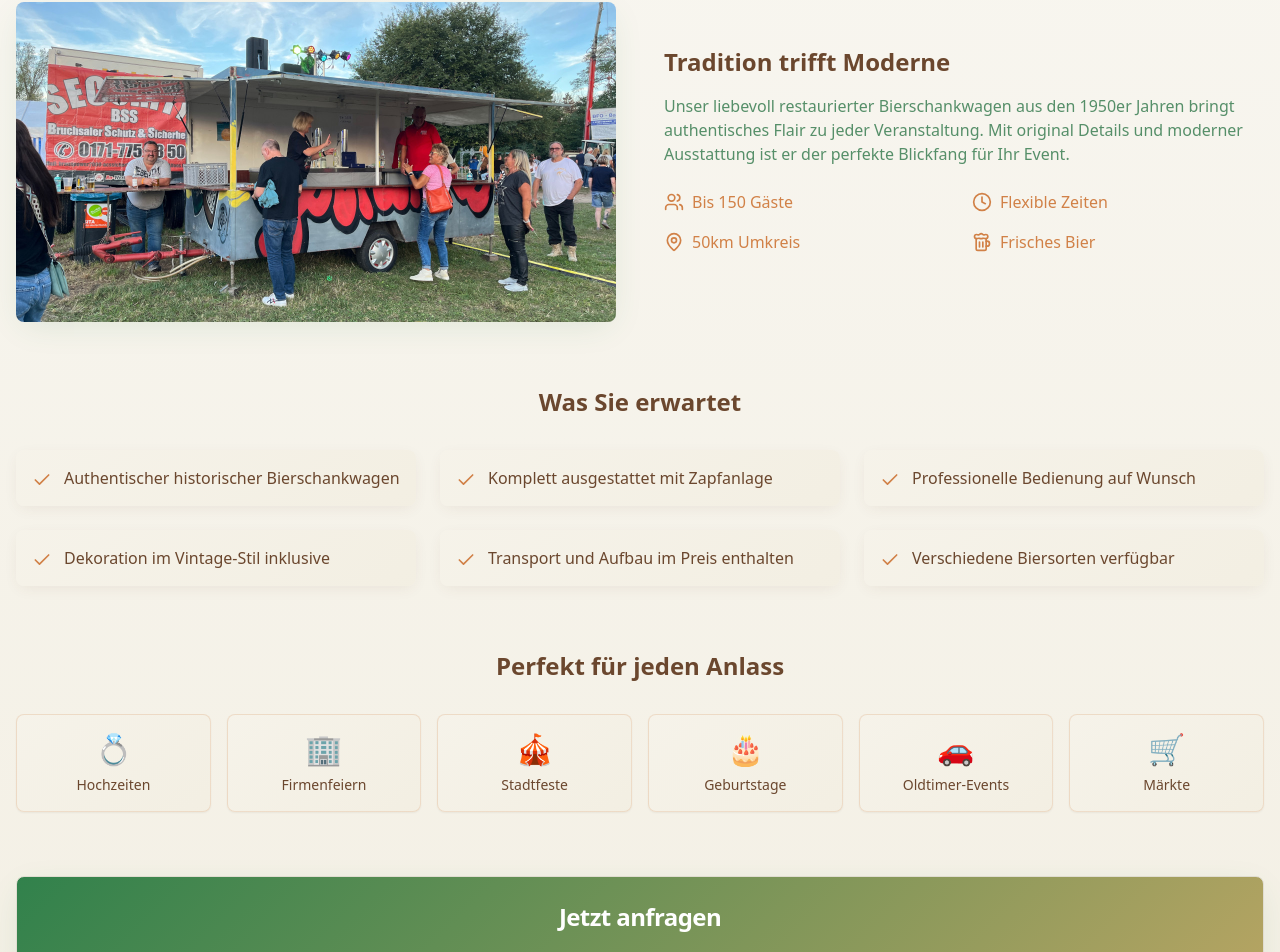
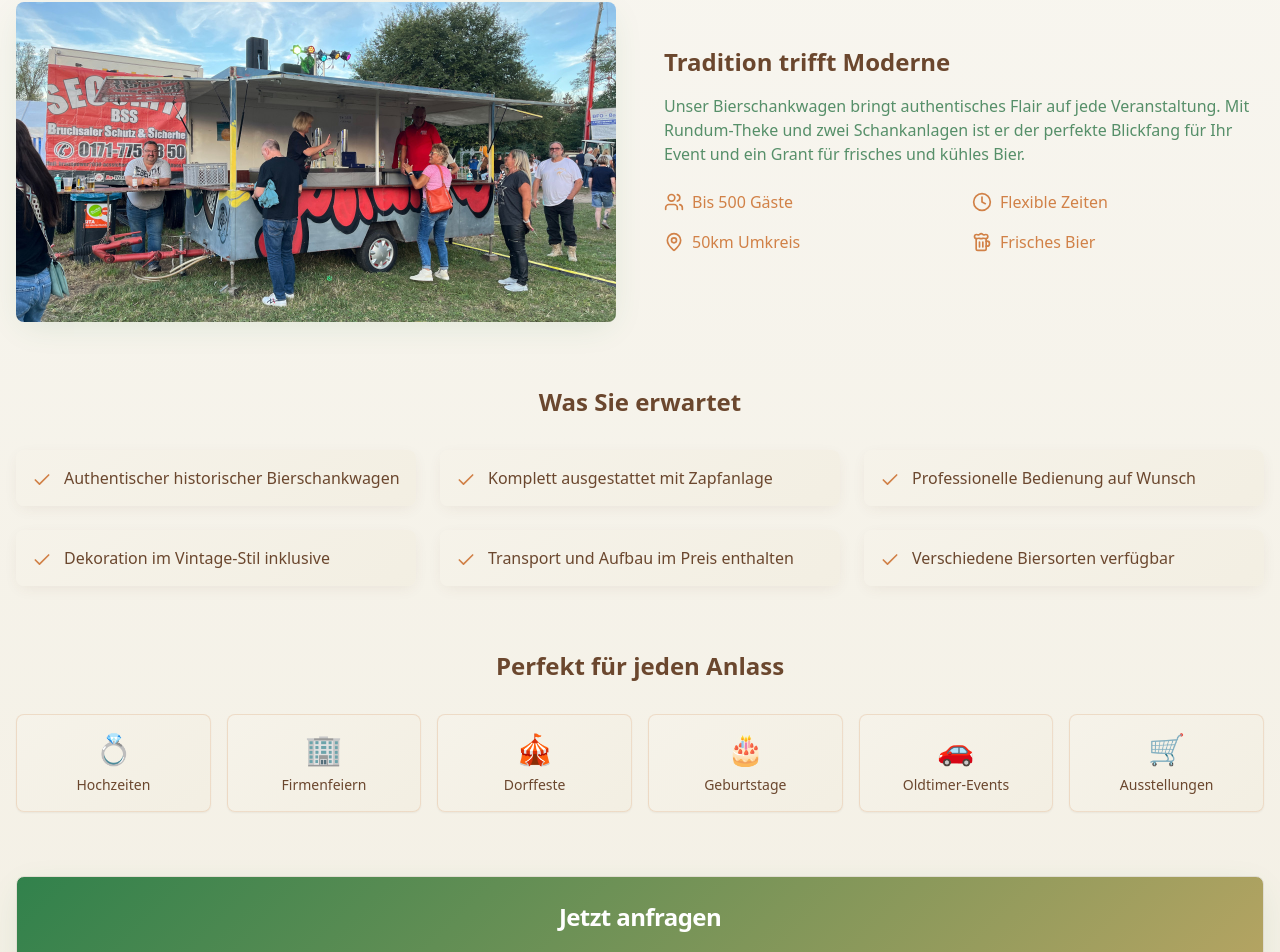
Before and after one commit to kdat-tk/forst-oldtimer-verein-portal, a React (Vite) app: page / in a window 1280 px wide. Shown: the part 3706-4658 px from the top of the page. Built offline with nearby package versions, Linux system fonts and the light colour scheme.

Commit message:
Update Rental.tsx

```diff
--- a/src/components/Rental.tsx
+++ b/src/components/Rental.tsx
@@ -17,10 +17,10 @@ const Rental = () => {
   const occasions = [
     { name: 'Hochzeiten', icon: '💍' },
     { name: 'Firmenfeiern', icon: '🏢' },
-    { name: 'Stadtfeste', icon: '🎪' },
+    { name: 'Dorffeste', icon: '🎪' },
     { name: 'Geburtstage', icon: '🎂' },
     { name: 'Oldtimer-Events', icon: '🚗' },
-    { name: 'Märkte', icon: '🛒' }
+    { name: 'Ausstellungen', icon: '🛒' }
   ];
 
   const packages = [
@@ -56,7 +56,7 @@ const Rental = () => {
             Bierschankwagen Vermietung
           </h2>
           <p className="text-xl text-vintage-leather max-w-2xl mx-auto">
-            Verleihen Sie Ihrer Veranstaltung mit unserem historischen Bierschankwagen echten Charme und Authentizität.
+            Verleihen Sie Ihrer Veranstaltung mit unserem praktischen Bierschankwagen echten Charme und Authentizität.
           </p>
         </div>
 
@@ -65,7 +65,7 @@ const Rental = () => {
           <div>
             <img
               src={bierwagenImage}
-              alt="Historischer Bierschankwagen"
+              alt="Unser Bierschankwagen"
               className="w-full h-64 lg:h-80 object-cover rounded-lg shadow-vintage"
             />
           </div>
@@ -74,14 +74,13 @@ const Rental = () => {
               Tradition trifft Moderne
             </h3>
             <p className="text-vintage-leather mb-6">
-              Unser liebevoll restaurierter Bierschankwagen aus den 1950er Jahren bringt
-              authentisches Flair zu jeder Veranstaltung. Mit original Details und
-              moderner Ausstattung ist er der perfekte Blickfang für Ihr Event.
+              Unser Bierschankwagen bringt authentisches Flair auf jede Veranstaltung. Mit Rundum-Theke und
+              zwei Schankanlagen ist er der perfekte Blickfang für Ihr Event und ein Grant für frisches und kühles Bier.
             </p>
             <div className="grid grid-cols-2 gap-4 mb-6">
               <div className="flex items-center text-vintage-copper">
                 <Users className="w-5 h-5 mr-2" />
-                <span>Bis 150 Gäste</span>
+                <span>Bis 500 Gäste</span>
               </div>
               <div className="flex items-center text-vintage-copper">
                 <Clock className="w-5 h-5 mr-2" />
```
